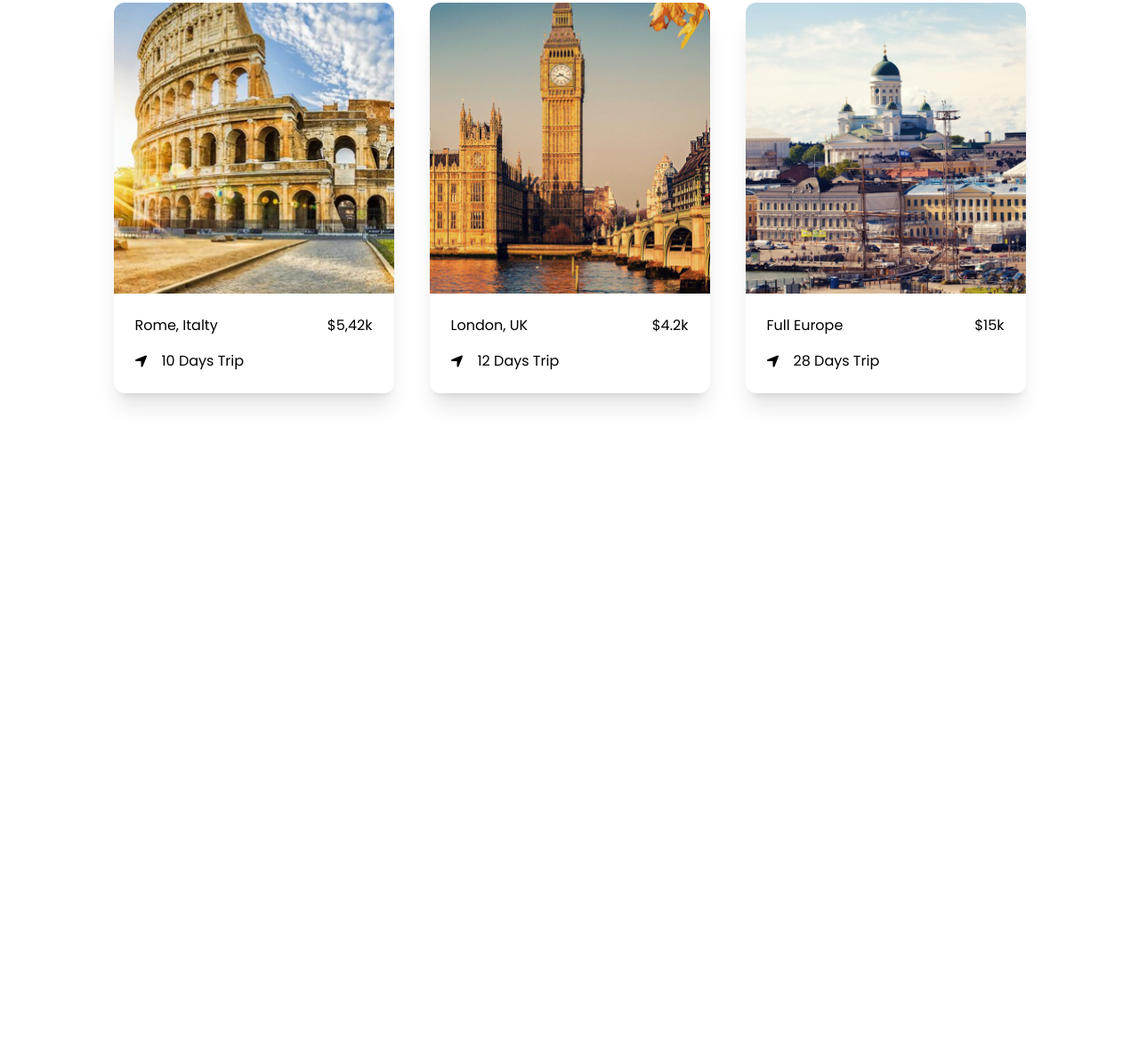
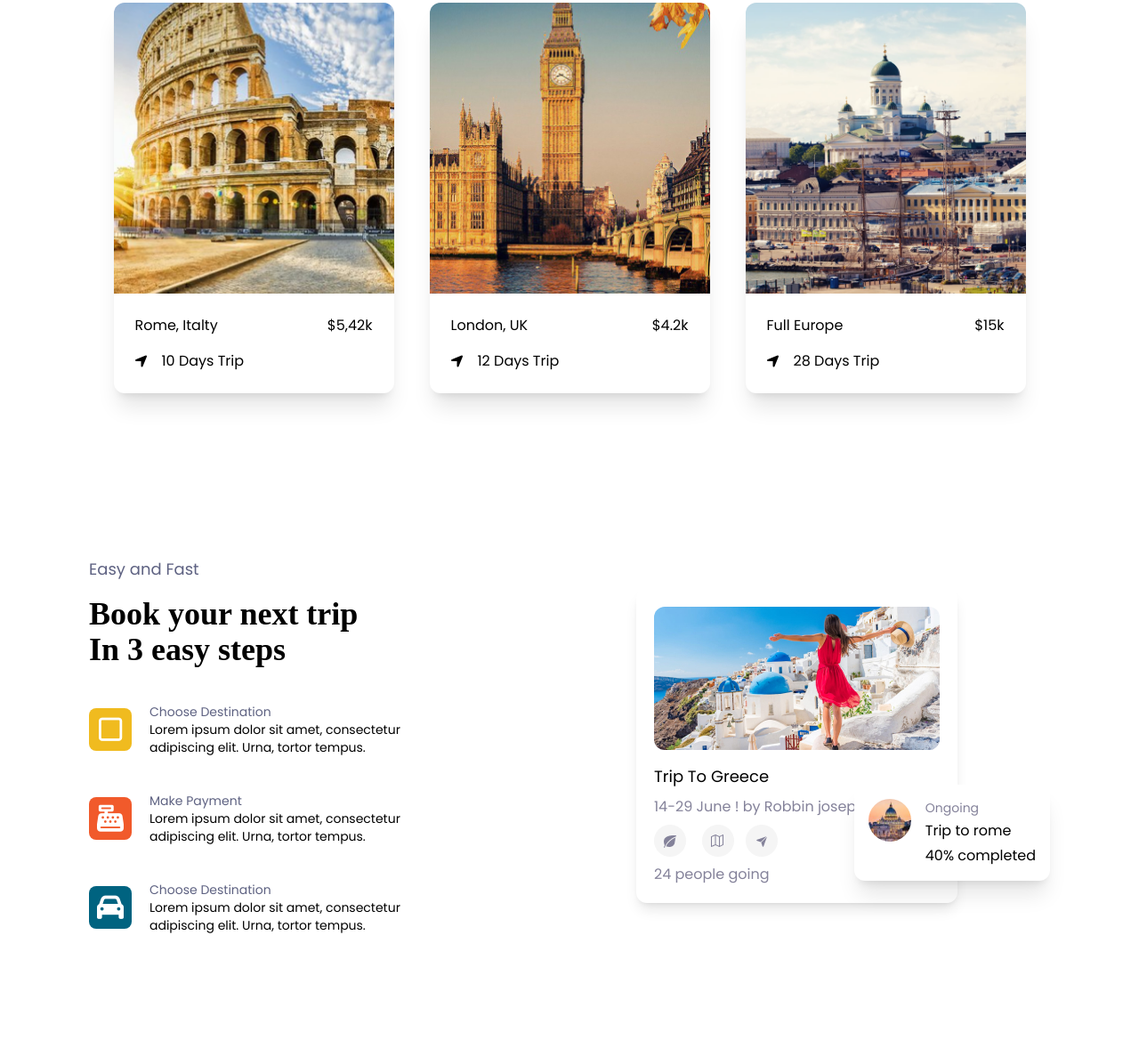
Before and after one commit to shajalal07s/figma-06, a website: page src/index.html in a window 1280 px wide. Shown: the part 1675-2853 px from the top of the page at 89% size. Before the commit the page ends 2173 px from the top, so only its background shows below. Drawn offline with nearby package versions, Linux system fonts and the light colour scheme; files that its build step writes are made by us from their sources; a web font is replaced by a local one.

Commit message:
Booking-Section create and Booking section image add

```diff
--- a/src/index.html
+++ b/src/index.html
@@ -187,5 +187,76 @@
         </div>
     </section>
 
+    <!-- Booking-Section -->
+
+    <section class="relative w-primary mx-auto py-32 font-Poppins flex justify-between items-center">
+        <div class="booking-section px-10">
+            <p class="text-lg text-[#5E6282]">Easy and Fast</p>
+            <p class="font-Volkhov text-4xl font-bold mt-4">Book your next trip <br>
+                In 3 easy steps
+            </p>
+            <!--Destination -->
+            <div class="flex gap-5 justify-start items-center mt-10">
+                <div class="size-12 rounded-lg bg-[#F0BB1F] flex justify-center items-center">
+                    <i class="fa-regular fa-square text-white text-3xl"></i>
+                </div>
+                <div>
+                    <p class="text-sm text-[#5E6282]">Choose Destination</p>
+                    <p class="text-sm">
+                        Lorem ipsum dolor sit amet, consectetur<br>
+                        adipiscing elit. Urna, tortor tempus.
+                    </p>
+                </div>
+            </div>
+            <!-- Payment -->
+            <div class="flex gap-5 justify-start items-center mt-10">
+                <div class="size-12 rounded-lg bg-[#F15A2B] flex justify-center items-center">
+                    <i class="fa-solid fa-cash-register text-white text-3xl"></i>
+                </div>
+                <div>
+                    <p class="text-sm text-[#5E6282]">Make Payment</p>
+                    <p class="text-sm">
+                        Lorem ipsum dolor sit amet, consectetur<br>
+                        adipiscing elit. Urna, tortor tempus.
+                    </p>
+                </div>
+            </div>
+            <!-- Date -->
+            <div class="flex gap-5 justify-start items-center mt-10">
+                <div class="size-12 rounded-lg bg-[#006380] flex justify-center items-center">
+                    <i class="fa-solid fa-car text-white text-3xl"></i>
+                </div>
+                <div>
+                    <p class="text-sm text-[#5E6282]">Choose Destination</p>
+                    <p class="text-sm">
+                        Lorem ipsum dolor sit amet, consectetur<br>
+                        adipiscing elit. Urna, tortor tempus.
+                    </p>
+                </div>
+            </div>
+        </div>
+
+        <!-- Booking-Card -->
+
+        <div class="card p-5 rounded-xl shadow-lg mr-36">
+            <img src="../Figma-06-Img/booking-section-img-1.jpg" class="w-[321px] h-[161px] rounded-xl" alt="">
+            <div class="">
+                <p class="text-lg mt-4">Trip To Greece</p>
+                <p class="text-[#84829A] mt-2">14-29 June ! by Robbin joseph</p>
+                <img src="../Figma-06-Img/booking-sec-icon-img-1.png" class="mt-2" alt="">
+                <p class="text-[#84829A] mt-2">24 people going</p>
+            </div>
+
+
+        </div>
+        <div class="card-2 absolute top-96 right-10 p-4 rounded-xl bg-white shadow-xl flex gap-4">
+            <img src="../Figma-06-Img/booking-section-img-2.png" class="rounded-full size-12" alt="">
+            <div>
+                <p class="text-sm text-[#84829A]">Ongoing</p>
+                <p class="mt-1">Trip to rome</p>
+                <p class="mt-1">40% completed</p>
+            </div>
+        </div>
+    </section>
 </body>
 </html>
```
Also changed, not shown: Figma-06-Img/40%-img.png (added), Figma-06-Img/booking-sec-icon-img-1.png (added), Figma-06-Img/booking-section-img-1.jpg (added), Figma-06-Img/booking-section-img-2.png (added).
